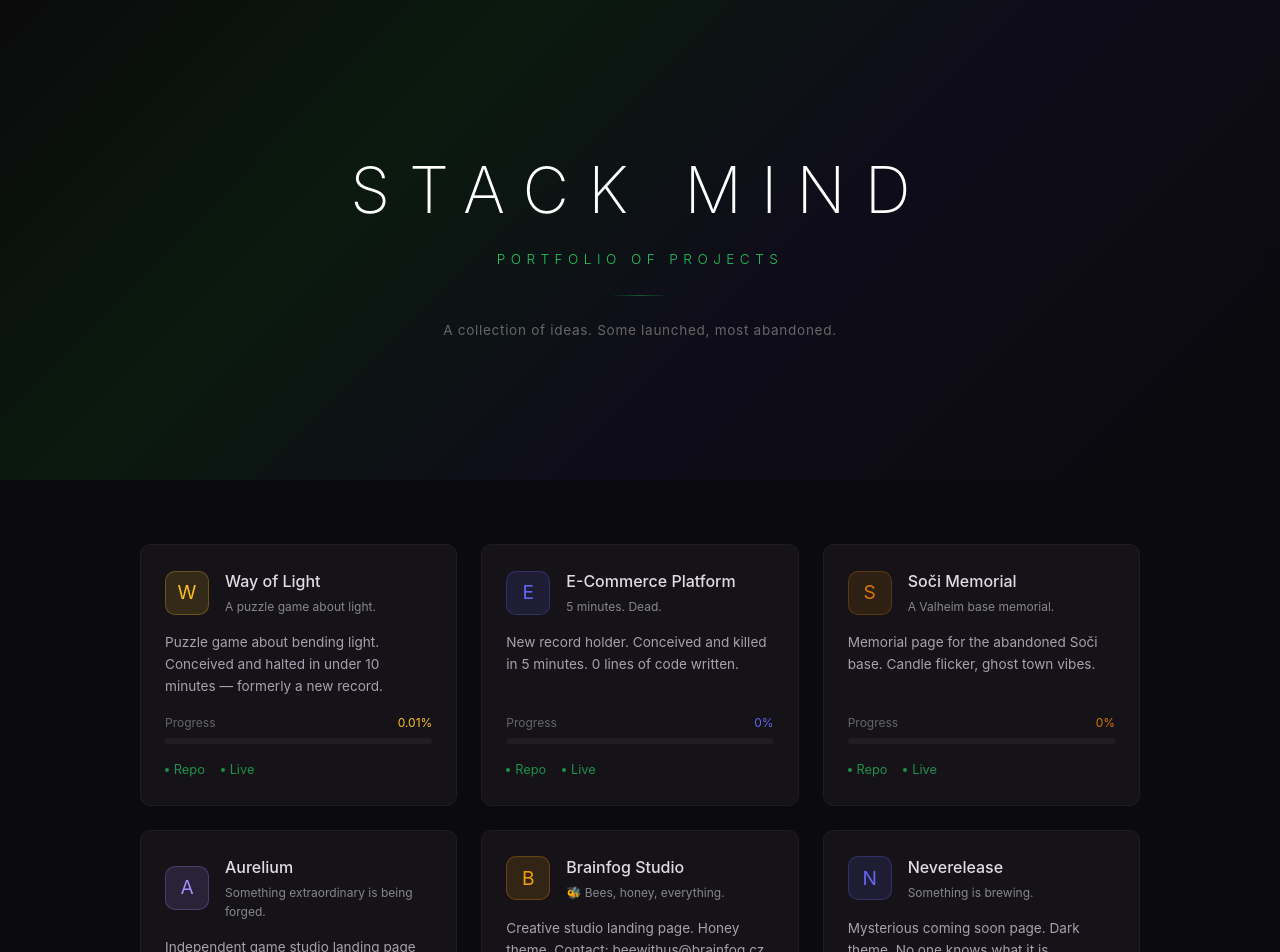
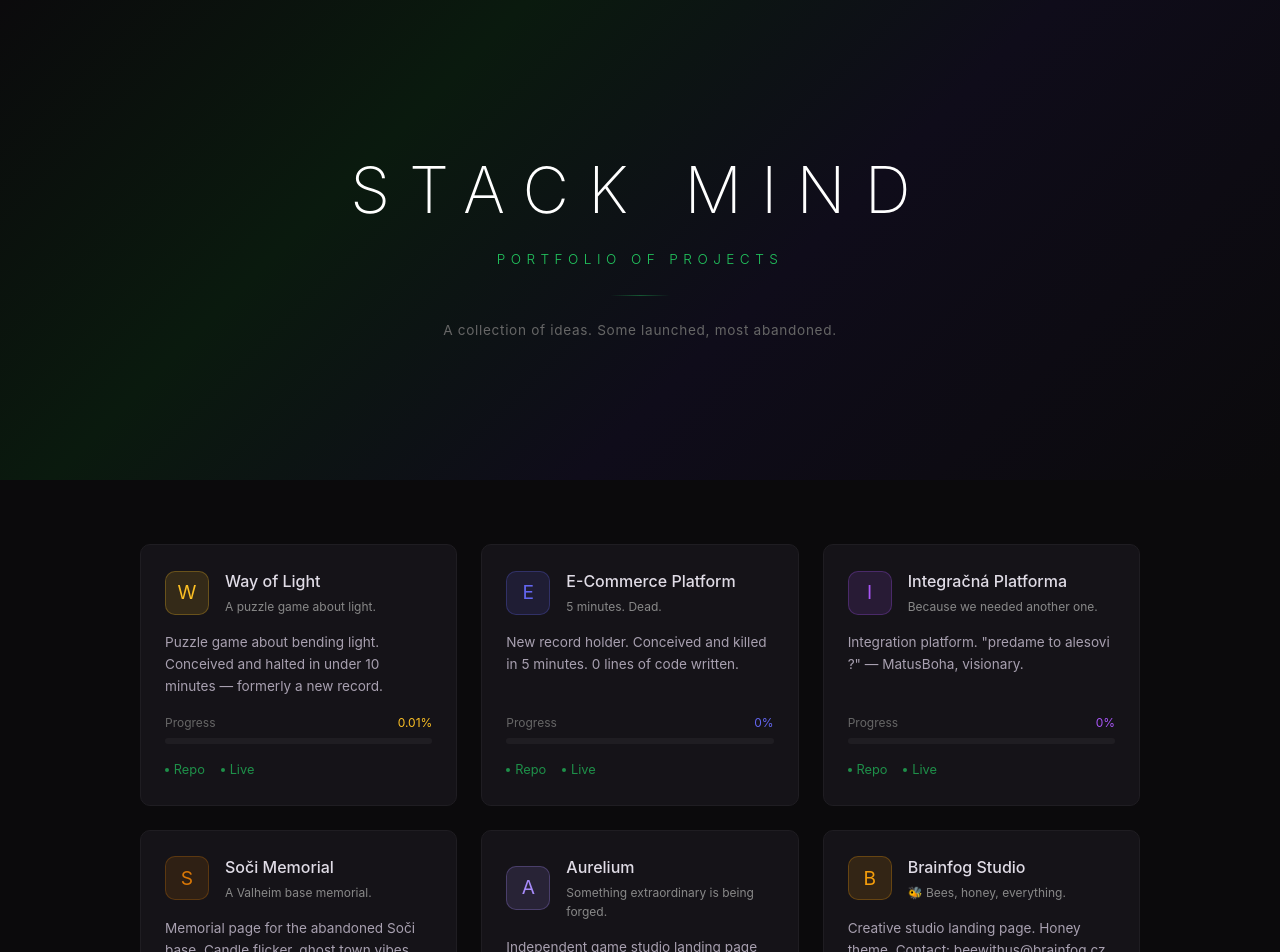
Before and after one commit to Knoty92/stackmind-portfolio, a Next.js app: page / in a window 1280 px wide. Shown: the top 952 px of the page. Built offline with nearby package versions, Linux system fonts and the light colour scheme.

Commit message:
Add Integračná Platforma

```diff
--- a/pages/index.js
+++ b/pages/index.js
@@ -18,6 +18,15 @@ const projects = [
     progress: 0,
     color: '#6366f1',
     desc: 'New record holder. Conceived and killed in 5 minutes. 0 lines of code written.',
+  },
+  {
+    name: 'Integračná Platforma',
+    tagline: 'Because we needed another one.',
+    repo: 'integracna-platforma',
+    url: 'https://integracna-platforma.vercel.app',
+    progress: 0,
+    color: '#a855f7',
+    desc: 'Integration platform. "predame to alesovi ?" — MatusBoha, visionary.',
   },
   {
     name: 'Soči Memorial',
```
